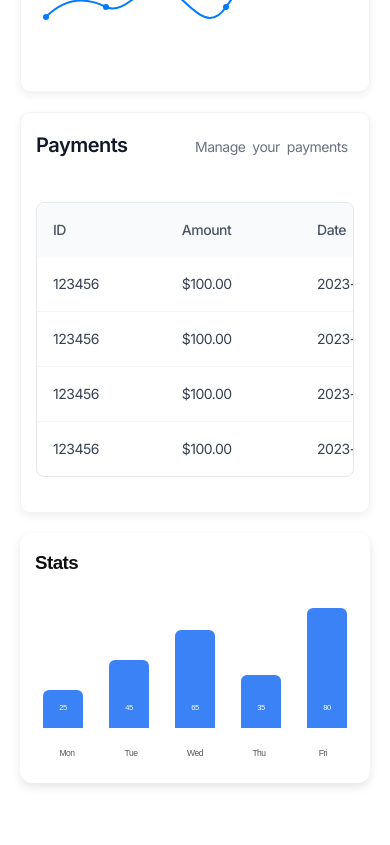
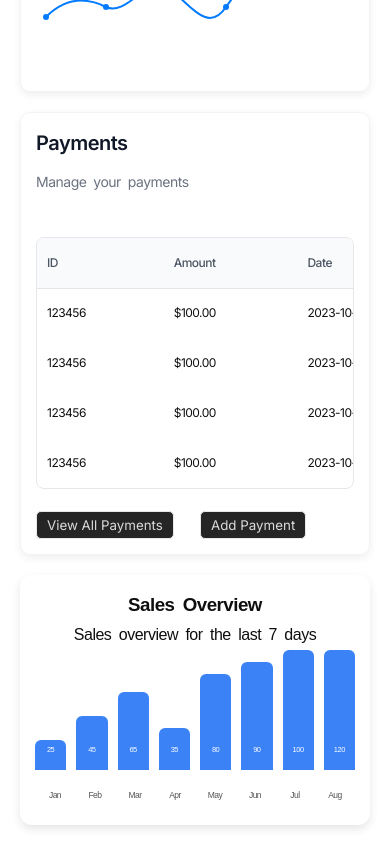
Before and after one commit to monority/dashboard, a React (Vite) app: page /dashboard in a window 390 px wide. Shown: the part 1880-2725 px from the top of the page. Before the commit the page ends 2683 px from the top, so only its background shows below. Built offline with nearby package versions, Linux system fonts and the light colour scheme.

Commit message:
:art: enhance PaymentCard and BlockChart components; add titles and descriptions, improve layout and responsiveness

```diff
--- a/src/assets/sass/components/ui/_paymentcard.scss
+++ b/src/assets/sass/components/ui/_paymentcard.scss
@@ -4,13 +4,12 @@
     flex-direction: column;
     gap: 2rem;
   }
-	/* Layout */
+
   .payment_card {
     border: 1px solid #e5e7eb;
     border-radius: 12px;
     padding: 24px;
-	max-width: 900px;
-	margin: 0 auto;
+    max-width: 100%;
     background-color: #fff;
     box-shadow: 0 2px 8px rgba(0,0,0,0.04);
     font-family: system-ui, sans-serif;
@@ -50,28 +49,36 @@
     overflow-x: auto;
     border-radius: 8px;
     border: 1px solid #e5e7eb;
+    max-height: 300px; /* Set a max height */
+    overflow-y: auto; /* Enable vertical scrolling */
+    position: relative; /* For sticky header */
   }
 
   table {
     width: 100%;
-	border-collapse: collapse;
+    border-collapse: separate;
+    border-spacing: 0;
     min-width: 600px;
   }
 
   thead {
     background-color: #f9fafb;
     text-align: left;
+    position: sticky;
+    top: 0;
+    z-index: 10;
   }
 
   th, td {
-	padding: 12px 16px;
-	font-size: 14px;
-	color: #374151;
+    padding: 1rem;
+    font-size: 1.2rem;
   }
 
   th {
     font-weight: 500;
     color: #4b5563;
+    background-color: #f9fafb;
+    box-shadow: 0 1px 0 rgba(0,0,0,0.1);
   }
 
   tr + tr {
@@ -83,29 +90,22 @@
     transition: background 0.2s;
   }
 
-  /* Status badges (optional enhancement) */
-  .status {
-	display: inline-block;
-	padding: 4px 8px;
-	font-size: 12px;
-	font-weight: 500;
-	border-radius: 6px;
-	text-transform: capitalize;
+  .table_container::-webkit-scrollbar {
+    width: 6px;
+    height: 6px;
   }
 
-  .status.completed {
-	background-color: #ecfdf5;
-	color: #10b981;
+  .table_container::-webkit-scrollbar-track {
+    background: #f1f1f1;
+    border-radius: 3px;
   }
 
-  .status.pending {
-	background-color: #fef3c7;
-	color: #b45309;
+  .table_container::-webkit-scrollbar-thumb {
+    background: #c1c1c1;
+    border-radius: 3px;
   }
 
-  .status.failed {
-	background-color: #fee2e2;
-	color: #b91c1c;
+  .table_container::-webkit-scrollbar-thumb:hover {
+    background: #a8a8a8;
   }
-
 }
--- a/src/display/components/ui/element/BlockChart.jsx
+++ b/src/display/components/ui/element/BlockChart.jsx
@@ -3,15 +3,23 @@ import React from 'react';
 const generateRandomValues = (count = 5, min = 10, max = 90) =>
 	Array.from({ length: count }, () => Math.floor(Math.random() * (max - min)) + min);
 
-const BlockChart = ({values, labels}) => {
+const BlockChart = ({ values, labels, title, desc }) => {
 
 	return (
 		<div className="chart-container">
 
 			<div className="chart">
 				<div className="chart_wrapper">
+					<div className="chart_title">
+						<div className="element_row">
+							<h3 className="chart-title">{title}</h3>
 
-					<h3 className="chart-title">Stats</h3>
+						</div>
+						<div className="element_row">
+							<p>{desc}</p>
+						</div>
+					</div>
+
 					<div className="block_wrapper">
 
 						{values.map((value, i) => (
--- a/src/display/components/ui/element/PaymentCard.jsx
+++ b/src/display/components/ui/element/PaymentCard.jsx
@@ -1,10 +1,11 @@
 import React from 'react'
+import Button from '../../utils/base/Button'
 
 const PaymentCard = () => {
 	return (
 		<div className="payment_card box_graph">
 			<div className="container">
-				<div className="wrapper">
+				<div className="wrapper_column gap05">
 					<div className="element">
 						<h3>Payments</h3>
 					</div>
@@ -54,9 +55,13 @@ const PaymentCard = () => {
 						</tbody>
 					</table>
 				</div>
-				<div className="wrapper">
-					<div className="element"></div>
-					<div className="element"></div>
+				<div className="flex gap1">
+					<div className="element">
+						<Button type="primary" size="large" text="View All Payments" />
+					</div>
+					<div className="element">
+						<Button type="secondary" size="large" text="Add Payment" />
+					</div>
 				</div>
 			</div>
 		</div>
--- a/src/display/pages/home/Dashboard.jsx
+++ b/src/display/pages/home/Dashboard.jsx
@@ -8,8 +8,8 @@ import Icon from '../../components/utils/Icon'
 import PaymentCard from '../../components/ui/element/PaymentCard'
 
 const Dashboard = () => {
-	const labels = ['Mon', 'Tue', 'Wed', 'Thu', 'Fri'];
-	const values = [25, 45, 65, 35, 80];
+	const labels = ["Jan", "Feb", "Mar", "Apr", "May", "Jun", "Jul", "Aug"];
+	const values = [25, 45, 65, 35, 80, 90, 100, 120];
 	return (
 		<>
 			<section id="dashboard">
@@ -73,7 +73,10 @@ const Dashboard = () => {
 								<div className="box_element">
 									<BlockChart
 										values={values}
-										labels={labels} />
+										labels={labels}
+										title="Sales Overview"
+										desc="Sales overview for the last 7 days"
+										/>
 								</div>
 
 
```
Also changed, not shown: src/display/components/ui/element/ContactCard.jsx (added, +9 -0 lines), src/display/components/ui/element/MailCard.jsx (added, +9 -0 lines). Lines whose indentation alone changed are shown as unchanged.
